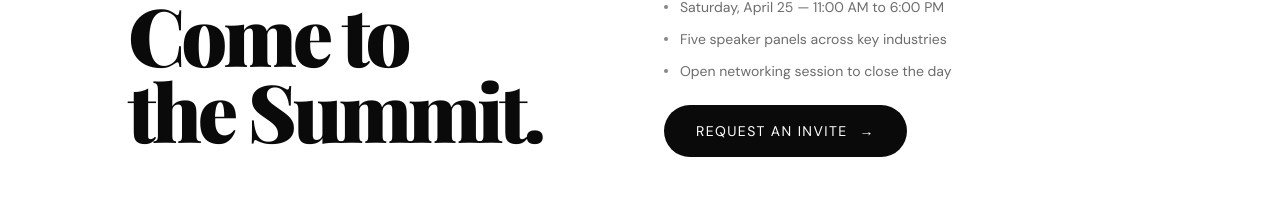
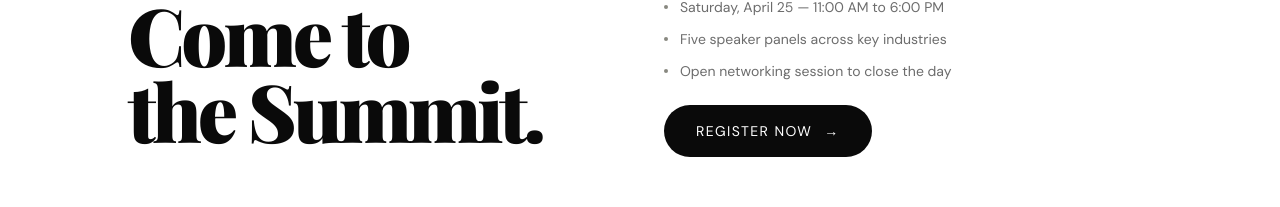
Before and after one commit to wcventurestudio/venture-studio-website, a Next.js app: page /work/summit in a window 1280 px wide. Shown: the part 4470-4677 px from the top of the page. Built offline with nearby package versions, Linux system fonts and the light colour scheme.

Commit message:
Tailwind fixes

```diff
--- a/app/work/[slug]/page.tsx
+++ b/app/work/[slug]/page.tsx
@@ -52,7 +52,7 @@
         </div>
 
         {/* Hero image */}
-        <div className="relative aspect-[16/9] rounded-2xl overflow-hidden mb-16 animate-fade-up animate-fade-up-delay-2">
+        <div className="relative aspect-video rounded-2xl overflow-hidden mb-16 animate-fade-up animate-fade-up-delay-2">
           <Image
             src={project.image}
             alt={project.title}
--- a/app/work/summit/page.tsx
+++ b/app/work/summit/page.tsx
@@ -1,5 +1,4 @@
 import Image from 'next/image'
-import Link from 'next/link'
 import Header from '@/components/Header'
 import Footer from '@/components/Footer'
 
@@ -136,7 +135,9 @@
 
           <div className="mt-10 animate-fade-up animate-fade-up-delay-3">
             <a
-              href="#register"
+              href="https://docs.google.com/forms/d/e/1FAIpQLSelyB71bqBAPMhyMke9rvbOBCPPmz99VbTtJTpoYd9BUUshyg/viewform"
+              target="_blank"
+              rel="noopener noreferrer"
               className="inline-flex items-center gap-3 bg-bg text-fg text-sm tracking-widest uppercase px-8 py-4 rounded-full hover:bg-bg/90 transition-colors"
             >
               Register Now
@@ -188,7 +189,7 @@
 
         {/* Photo grid */}
         <div className="mt-16 grid grid-cols-3 gap-3">
-          <div className="relative aspect-[3/4] rounded-xl overflow-hidden col-span-1">
+          <div className="relative aspect-3/4 rounded-xl overflow-hidden col-span-1">
             <Image
               src="https://images.unsplash.com/photo-1515187029135-18ee286d815b?w=600&q=80"
               alt="Summit moment"
@@ -196,7 +197,7 @@
               className="object-cover"
             />
           </div>
-          <div className="relative aspect-[3/4] rounded-xl overflow-hidden col-span-1 mt-8">
+          <div className="relative aspect-3/4 rounded-xl overflow-hidden col-span-1 mt-8">
             <Image
               src="https://images.unsplash.com/photo-1559223607-a43c990c692c?w=600&q=80"
               alt="Summit moment"
@@ -204,7 +205,7 @@
               className="object-cover"
             />
           </div>
-          <div className="relative aspect-[3/4] rounded-xl overflow-hidden col-span-1">
+          <div className="relative aspect-3/4 rounded-xl overflow-hidden col-span-1">
             <Image
               src="https://images.unsplash.com/photo-1475721027785-f74eccf877e2?w=600&q=80"
               alt="Summit moment"
@@ -226,7 +227,7 @@
           </h2>
 
           <div className="space-y-0">
-            {PANELS.map((panel, i) => (
+            {PANELS.map((panel) => (
               <div
                 key={panel.track}
                 className="group grid grid-cols-[6rem_1fr] md:grid-cols-[8rem_1fr_auto] gap-4 md:gap-8 py-7 border-t border-border hover:bg-fg/0.02 transition-colors px-2 -mx-2 rounded-lg items-start"
@@ -258,7 +259,7 @@
           <div className="grid grid-cols-2 sm:grid-cols-3 gap-6">
             {PAST_SPEAKERS.map((speaker) => (
               <div key={speaker.name} className="group">
-                <div className="relative aspect-[3/4] rounded-2xl overflow-hidden mb-4 bg-fg/5">
+                <div className="relative aspect-3/4 rounded-2xl overflow-hidden mb-4 bg-fg/5">
                   <Image
                     src={speaker.image}
                     alt={speaker.name}
@@ -305,10 +306,12 @@
               </div>
             </div>
             <a
-              href="mailto:hello@williams.studio"
+              href="https://docs.google.com/forms/d/e/1FAIpQLSelyB71bqBAPMhyMke9rvbOBCPPmz99VbTtJTpoYd9BUUshyg/viewform"
+              target="_blank"
+              rel="noopener noreferrer"
               className="inline-flex items-center gap-3 bg-fg text-bg text-sm tracking-widest uppercase px-8 py-4 rounded-full hover:bg-fg/90 transition-colors"
             >
-              Request an Invite
+              Register Now
               <span>{'\u2192'}</span>
             </a>
           </div>
```
